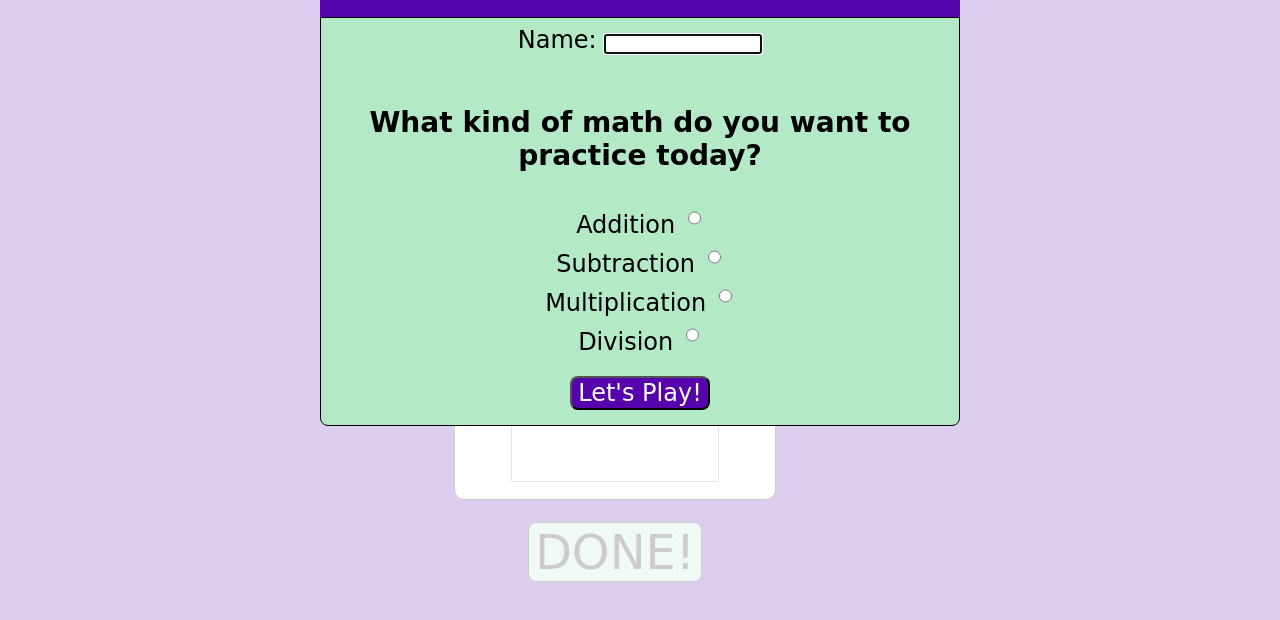
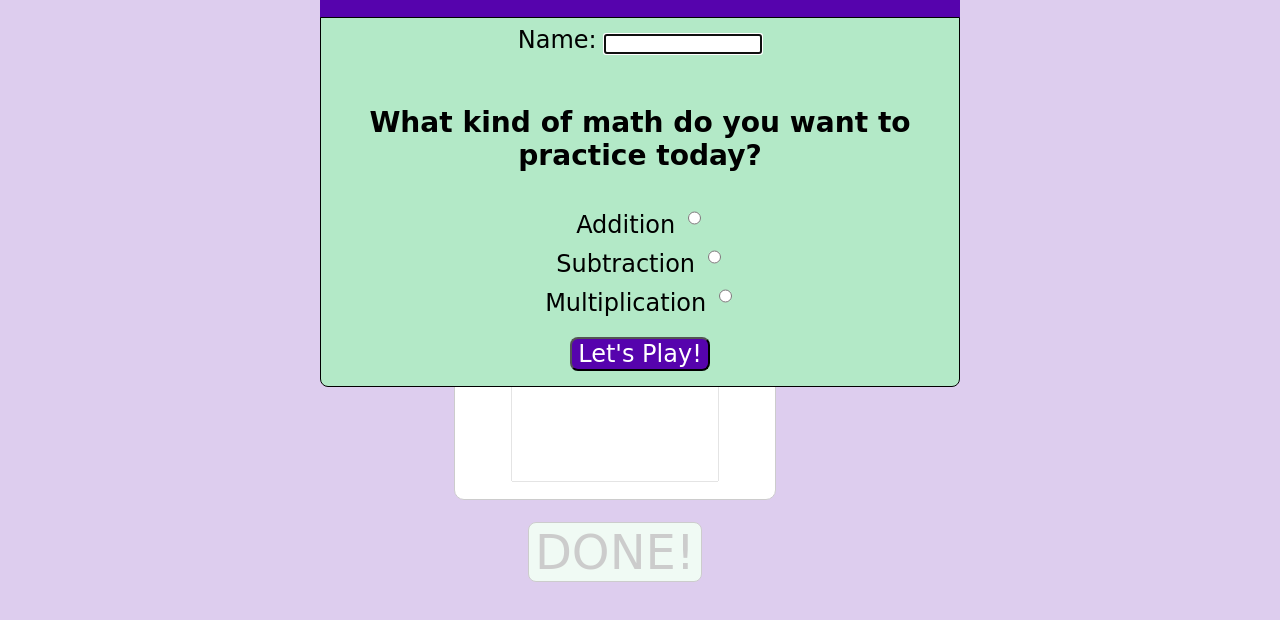
Before and after one commit to meganoliver/math_flash, a plain HTML site: page index.html in a window 1280 px wide. Shown: the part 152-772 px from the top of the page. Drawn offline with Linux system fonts and the light colour scheme; a web font is replaced by a local one.

Commit message:
removed division option

```diff
--- a/index.html
+++ b/index.html
@@ -29,8 +29,8 @@
 					<label for="multiply">Multiplication</label>
 					<input class="radio" type="radio" id="multiplication" name="operation"><br>
 
-					<label for="division">Division</label>
-					<input class="radio" type="radio" id="division" name="operation"><br>
+					<!-- <label for="division">Division</label>
+					<input class="radio" type="radio" id="division" name="operation"><br> -->
 
 					<button type="button" id="form-submit">Let's Play!</button>
 				</fieldset>
```
